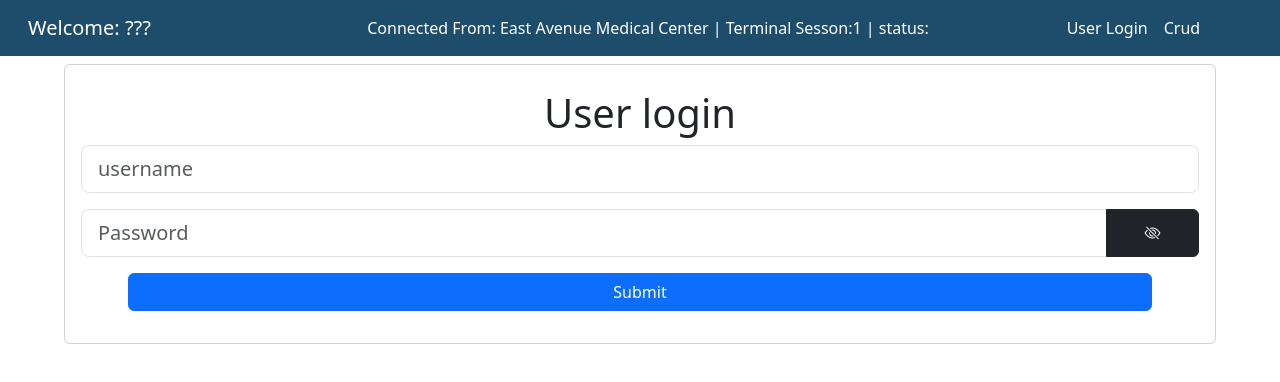
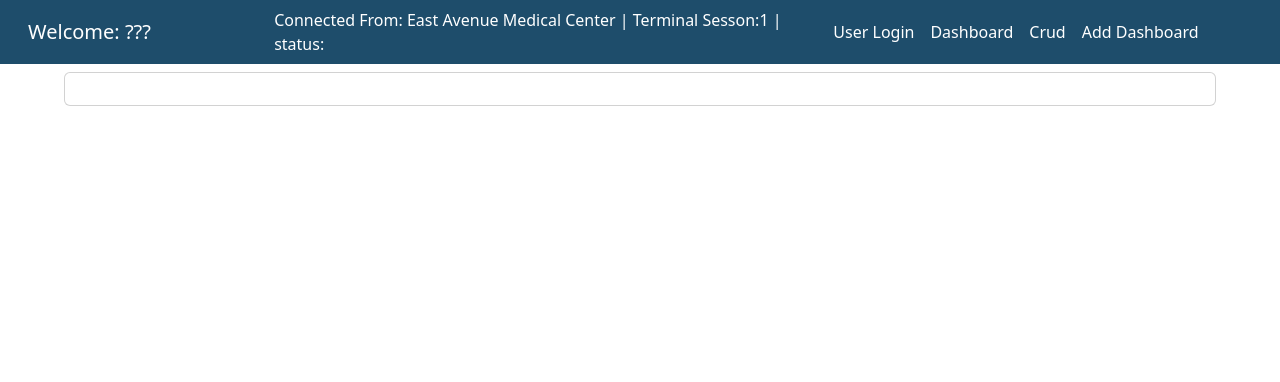
Before and after one commit to HowDoYouWriteACommentLineAgain/webProg_finals, a React (Create React App) app in the folder react-app/: page / in a window 1280 px wide. Before the commit this address led to /login. Shown: the top 382 px of the page. Built offline with nearby package versions, Linux system fonts and the light colour scheme.

Commit message:
preparing to make dashboard. Added AddDashboard

```diff
--- a/react-app/src/App.js
+++ b/react-app/src/App.js
@@ -1,12 +1,13 @@
 import React, { useState } from "react";
 
-import {colors, primary, elements} from'./styleObjects/customStyles';
+// import {colors, primary, elements} from'./styleObjects/customStyles';
 import Login from './pages/Login';
 import UsersCrud from './pages/UsersCrud';
 import Dashboard from './pages/Dashboard';
 import Layout from './Layout';
 
 import {BrowserRouter, Routes, Route} from 'react-router-dom';
+import AddDashboard from "./pages/AddDashboard";
 
 
 
@@ -22,6 +23,8 @@ function App() {
           <Route index path='/login' element={<Login loginStatus={loginStatus} setLoginStatus={setLoginStatus} setCurrentUser={setCurrentUser}/>} />
           <Route path="usersCrud" element={<UsersCrud />} />
           <Route path="dashboard" element={<Dashboard status={loginStatus}/>} />
+          <Route path="addDashboard" element={<AddDashboard status={loginStatus}/>} />
+          {/* TODO PROTECTED ROUTES COMPONENT */}
         </Route>
       </Routes>
     </BrowserRouter>
@@ -30,14 +33,14 @@ function App() {
 
 export default App;
 
-{/* <Login  returnStatus={handleReturnedStatus}/>
+/* <Login  returnStatus={handleReturnedStatus}/>
 <br />
-<UsersCrud /> */}
+<UsersCrud /> */
 
-{/* <section style={elements.center}>
+/* <section style={elements.center}>
 <div className="card">
   <div className="card-body">
   <h1 className="card-title">Currently Viewing:  &lt;F&gt;  Floor</h1>
   </div>
 </div>
-</section> */}
+</section> */
--- a/react-app/src/Layout.js
+++ b/react-app/src/Layout.js
@@ -1,44 +1,46 @@
 import { Outlet, Link,  useNavigate, useLocation } from "react-router-dom";
 import {primary, card} from'./styleObjects/customStyles';
-import { useEffect, useState } from "react";
+import { useEffect } from "react";
 
 const Layout = ({loginStatus, currentUser}) => {
     const navigateTo = useNavigate();
     const currentLocation = useLocation();
 
-    useEffect(()=>{
-        if(loginStatus === false){
-            navigateTo('/login', {replace:true});
-        }
-    },[currentLocation.pathname]);
+    // useEffect(()=>{
+    //     if(loginStatus === false){
+    //         navigateTo('/login', {replace:true});
+    //     }
+    // },[currentLocation.pathname, loginStatus, navigateTo]);
 
 
     return(
         <>
         <nav className='navbar navbar-expand-lg bg-body-indigo text-white' style={primary}>
-        <span className="container-fluid">
+        <span className="container-fluid pe-5">
 
-            <span className="navbar-brand col-md-3 col-lg-2 text-white px-3">Welcome: {currentUser || '???'}</span>
+            <span className="navbar-brand col-2 text-white px-3">Welcome: {currentUser || '???'}</span>
 
-            <span className="nav-item">Connected From: East Avenue Medical Center | Terminal Sesson:1 | status: {loginStatus}</span>
+            <span className="nav-item  col-5">Connected From: East Avenue Medical Center | Terminal Sesson:1 | status: {loginStatus}</span>
 
-            <span className="navbar-nav col-md-3 col-lg-2" id="collapseNavItems">
+            <span className="navbar-nav col-4" id="collapseNavItems">
                 <Link className="nav-item nav-link text-white" to="/login">User Login</Link>
+                <Link className="nav-item nav-link text-white" to="/dashboard">Dashboard</Link>
+                <Link className="nav-item nav-link text-white" to="/usersCrud">Crud</Link>
+                <Link className="nav-item nav-link text-white" to="/addDashboard">Add Dashboard</Link>
 
-                <Link className="nav-item nav-link text-white" to="/usersCrud">Crud</Link>
+            </span>
                 {/*
                     TODO: Eventually remove Crud here and instead have Router rerout to appropriate page
                     Make Login a modal pop-up
 
                 */}
-            </span>
         </span>
 
         </nav>
 
         <div className="card" style={card}>
             <div className="card-body">
-                <h1 className="card-title"></h1>
+                {/* <h1 className="card-title"></h1> */}
                 <Outlet />
             </div>
         </div>
--- a/react-app/src/components/Inputs.js
+++ b/react-app/src/components/Inputs.js
@@ -4,7 +4,7 @@ function Inputs({name, types, placeholder, onClick, onChange, disabled, value, c
 
       <input
         id={id}
-        className={className}
+        className={className +" form-control form-control-lg mb-3" ?? "form-control form-control-lg mb-3"}
         value={value}
         type={types ?? "text"}
         name={name}
```
Also changed, not shown: react-app/src/pages/EditDashboard.js (deleted, +0 -16 lines).
